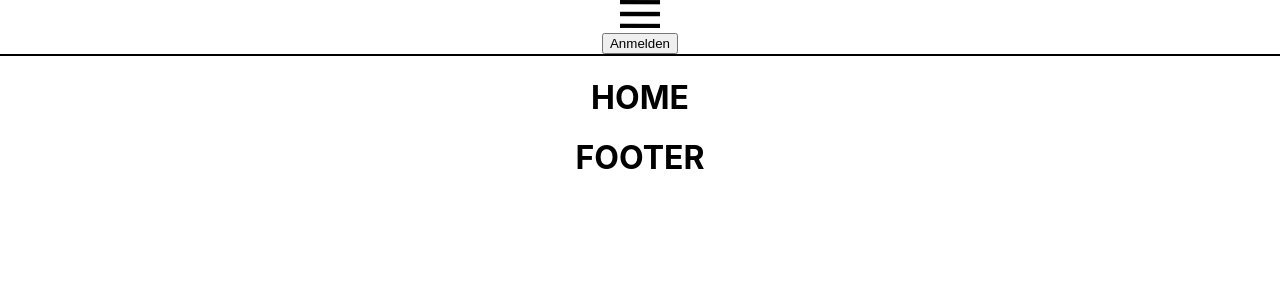
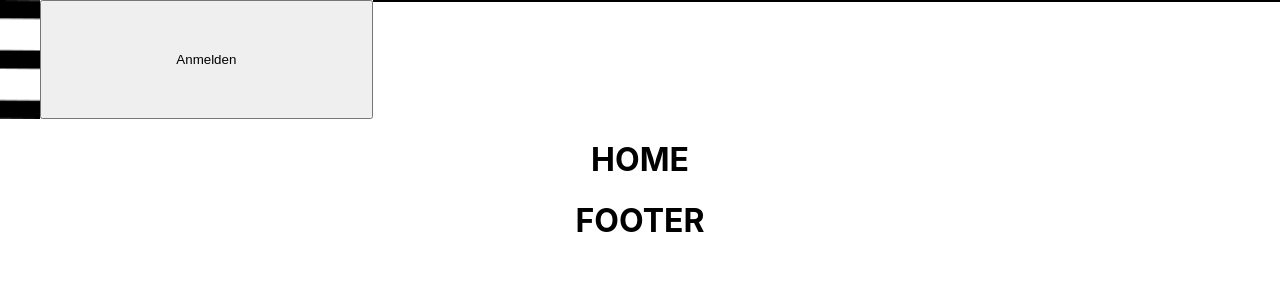
Before and after one commit to TihanMo/ZooApp, a React (Create React App) app in the folder zooapp/: page / in a window 1280 px wide. Shown: the top 300 px of the page. Built offline with nearby package versions, Linux system fonts and the light colour scheme.

Commit message:
CSS und Header
Update

```diff
--- a/zooapp/src/App.css
+++ b/zooapp/src/App.css
@@ -49,3 +49,20 @@
   width: 40px;
   height: auto;
 }
+
+.header_top {
+  display: flex;
+}
+
+.header_top::after {
+  content: "";
+  clear: both;
+  display: table;
+}
+
+.header_inhalt {
+  float: left;
+  width: 33.33%;
+  padding: 50px;
+  text-align: center;
+}
--- a/zooapp/src/components/Header.js
+++ b/zooapp/src/components/Header.js
@@ -4,11 +4,9 @@ import bild from '../sys_bilder/menu_strich.png';
 
 export default function Header() {
   return (
-    <div>
+    <div className='header_top'>
       <img src={bild} alt="Menü Logo" className='menu_strich'></img>
-      <div>
-        <button>Anmelden</button>
-      </div>
+      <button className='header_inhalt'>Anmelden</button>
       <div className='trenn_strich'></div>
     </div>
   )
```
